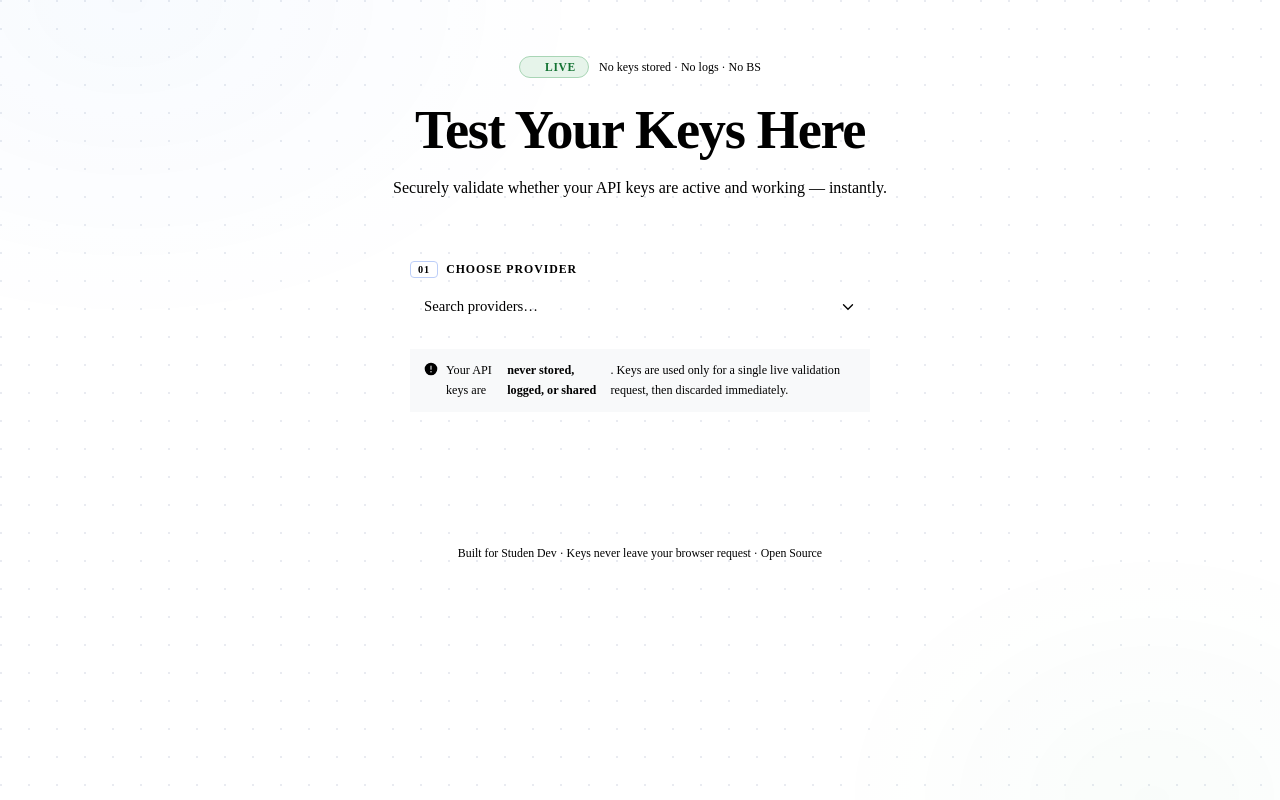
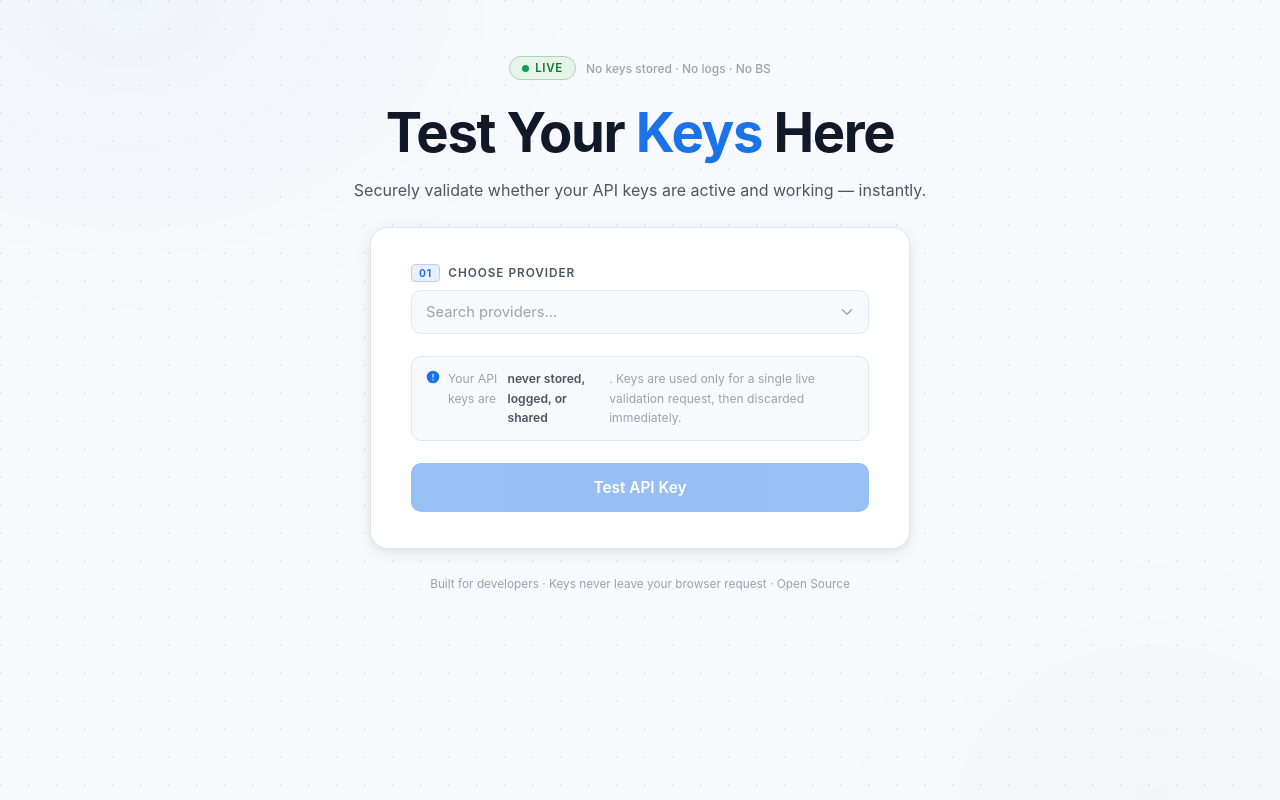
Before and after one commit to Eklavya0102/API_check, a Flask app: page / in a window 1280 px wide. Run offline with Flask 3, Linux system fonts and the light colour scheme; some web fonts are replaced.

Commit message:
route and UI fix

```diff
--- a/app.py
+++ b/app.py
@@ -1,3 +1,8 @@
+"""
+API Key Tester - Flask Backend
+Tests API keys for various providers without storing them.
+"""
+
 import time
 import requests
 from flask import Flask, request, jsonify, render_template
@@ -6,12 +11,13 @@ from flask_cors import CORS
 app = Flask(__name__)
 CORS(app)
 
+# ─────────────────────────────────────────────
 # PROVIDER REGISTRY
 # Each entry: endpoint, headers builder, body builder, success check
-
+# ─────────────────────────────────────────────
 
 PROVIDERS = {
-    # AI Providers
+    # ── AI Providers ──────────────────────────
     "openai": {
         "name": "OpenAI",
         "models": ["gpt-4o", "gpt-4.1", "gpt-4-turbo", "gpt-3.5-turbo"],
@@ -97,7 +103,7 @@ PROVIDERS = {
         "models": ["meta/llama-3.1-70b-instruct", "nvidia/mistral-nemo-minitron-8b-8k-instruct"],
         "default_model": "meta/llama-3.1-70b-instruct",
     },
-    # Other API Providers
+    # ── Other API Providers ───────────────────
     "stripe": {
         "name": "Stripe",
         "models": ["N/A"],
@@ -136,9 +142,9 @@ PROVIDERS = {
 }
 
 
-
+# ─────────────────────────────────────────────
 # PROVIDER TEST FUNCTIONS
-
+# ─────────────────────────────────────────────
 
 def classify_error(status_code, body_text):
     """Map HTTP status + body text to human-readable error reason."""
@@ -418,9 +424,9 @@ def test_digitalocean(api_key, model):
     return False, etype, emsg, {}
 
 
-
+# ─────────────────────────────────────────────
 # PROVIDER DISPATCH MAP
-
+# ─────────────────────────────────────────────
 TESTER_MAP = {
     "openai": test_openai,
     "anthropic": test_anthropic,
@@ -449,8 +455,9 @@ TESTER_MAP = {
 }
 
 
-
-#routes
+# ─────────────────────────────────────────────
+# ROUTES
+# ─────────────────────────────────────────────
 
 @app.route("/")
 def index():
@@ -480,7 +487,7 @@ def test_key():
     model = (data.get("model") or "").strip()
     api_key = (data.get("api_key") or "").strip()
 
-    # Input validation
+    # ── Input validation ─────────────────────
     if not provider_id:
         return jsonify({"success": False, "error_type": "validation", "message": "Provider is required."}), 400
     if not api_key:
--- a/static/style.css
+++ b/static/style.css
@@ -1,7 +1,7 @@
 /* ─────────────────────────────────────────────
    KeyProbe — API Key Tester
+   Clean professional light mode · Google Sans
 ───────────────────────────────────────────── */
-#dropdown fix
 
 :root {
   --bg:             #f8f9fc;
--- a/templates/index.html
+++ b/templates/index.html
@@ -154,7 +154,7 @@
     </section>
 
     <footer class="footer">
-      <p>Built for Studen Dev · Keys never leave your browser request · Open Source</p>
+      <p>Built for developers · Keys never leave your browser request · Open Source</p>
     </footer>
 
   </main>
```
Also changed, not shown: README.md.
